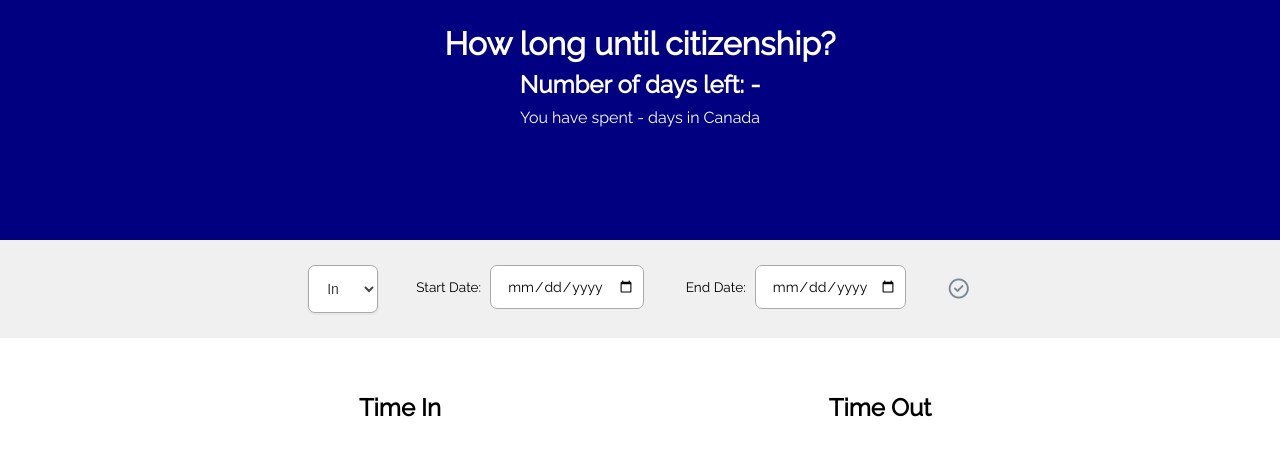
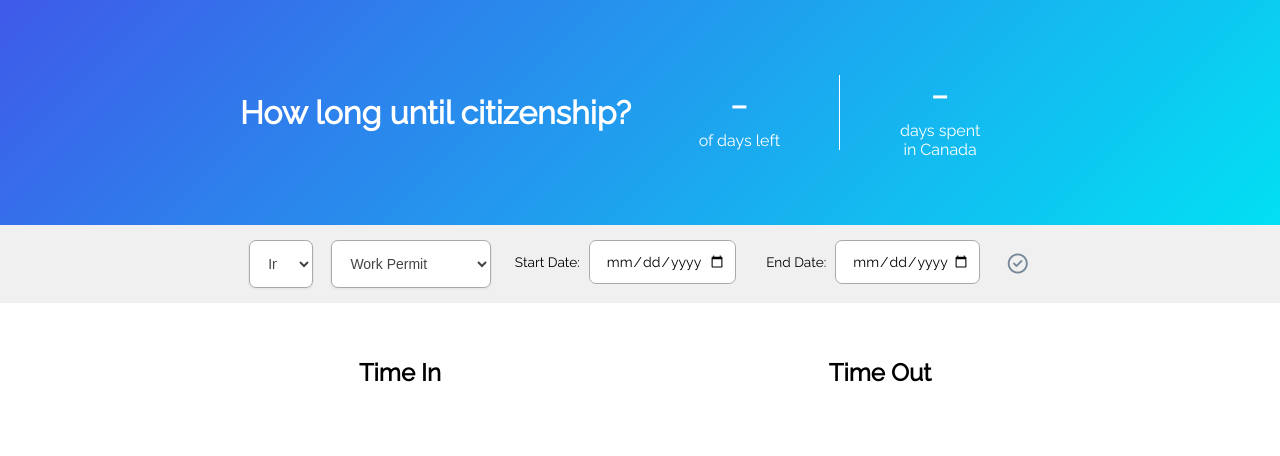
Before and after one commit to MarionChimiack/ctzen, a plain HTML site: page index.html in a window 1280 px wide. Drawn offline with Linux system fonts and the light colour scheme; no server answers.

Commit message:
add work permit functionnaly and better css structure, design rework

```diff
--- a/css/style.css
+++ b/css/style.css
@@ -7,36 +7,44 @@
   font-family: 'Raleway',sans-serif;
   font-weight: 400;
 }
-
+.headerContent, .formContent{
+  width:800px;
+  margin: 0 auto;
+  display:flex;
+  flex-flow: row;
+  justify-content: space-around;
+}
+.headerContent{
+  padding-top:65px;
+  align-items:center;
+}
+.borderRight{
+  border-right: 1px solid #fff;
+}
 /**************************************/
 /********** HEADER ***********/
 
-.container{
-  width: 650px;
-  margin: 0 auto;
+.header{
+  background: #3f5ae9;
+  background: -moz-linear-gradient(-45deg, #3f5ae9 0%, #02e0f3 100%);
+  background: -webkit-linear-gradient(-45deg, #3f5ae9 0%, #02e0f3 100%);
+  background: linear-gradient(135deg, #3f5ae9 0%, #02e0f3 100%);
+  color:#fff;
+  min-height:225px;
 }
-.header{
-  background-color: navy;
-  color:#fff;
-  height:30vh;
+.headerContent_column_title{
+  flex-basis:50%;
 }
-.headerContent, .formContent{
-  width:700px;
-  margin: 0 auto;
-  text-align: center;
-  padding: 25px;
+.headerContent_column{
+  flex-basis:25%;
 }
-.headerContent h2{
-  line-height: 2.85rem;
+.headerContent_text{
+  text-align: center
 }
-.content{
-  background-color: #fff;
-  width:100%;
-  margin-bottom:15px;
-  box-sizing:border-box;
-}
-.padding{
-  padding:15px;
+.headerContent_numbers{
+  display:block;
+  font-weight: 400;
+  font-size: 3rem;
 }
 
 /**************************************/
@@ -46,9 +54,8 @@
   background: #f0f0f0;
 }
 .formContent{
-  display:flex;
-  flex-flow: row;
-  justify-content: space-around;
+  text-align: center;
+  padding: 15px;
 }
 select.addType{
   display: block;
@@ -57,13 +64,35 @@
   color: #444;
   line-height: 1.5;
   padding: 1em 1.4em 1em 1em;
-  width:10%;
+  width:8%;
   box-sizing: border-box;
   margin: 0;
   border: 1px solid #aaa;
   box-shadow: 0 1px 0 1px rgba(0,0,0,.04);
   border-radius: .5em;
   background-color: #fff;
+}
+select.addWP{
+  display: block;
+  opacity:1;
+  transition: 0.2s linear;
+  font-size: 14px;
+  font-family: sans-serif;
+  color: #444;
+  line-height: 1.5;
+  padding: 1em 1.4em 1em 1em;
+  width:20%;
+  box-sizing: border-box;
+  margin: 0;
+  border: 1px solid #aaa;
+  box-shadow: 0 1px 0 1px rgba(0,0,0,.04);
+  border-radius: .5em;
+  background-color: #fff;
+}
+
+select.addWP.hide{
+  opacity:0;
+  width:0
 }
 
 .dateInput p{
@@ -78,7 +107,7 @@
   font-size: 14px;
   border: 1px solid #aaa;
   border-radius: .5em;
-  width: 55%;
+  width: 52%;
 }
 
 button{
--- a/index.html
+++ b/index.html
@@ -10,9 +10,9 @@
   <body>
         <div class="header">
           <div class="headerContent">
-            <h1>How long until citizenship?</h1>
-            <h2>Number of days left: <span class="remainDays">-</span></h2>
-            <p>You have spent <span class="inDays">-</span> days in Canada</p>
+            <div class="headerContent_column_title"><h1>How long until citizenship?</h1></div>
+            <div class="headerContent_column headerContent_text borderRight"><span class="headerContent_numbers remainDays">-</span>of days left</div>
+            <div class="headerContent_column headerContent_text"><span class="headerContent_numbers inDays">-</span> days spent<br/>in Canada</div>
           </div>
         </div>
 
@@ -22,6 +22,11 @@
             <select class="addType">
               <option value="in" selected>In</option>
               <option value="out">Out</option>
+            </select>
+
+            <select class="addWP">
+              <option value="WP" selected>Work Permit</option>
+              <option value="RP">Permanent Residency</option>
             </select>
 
             <div class="dateInput">
@@ -60,6 +65,27 @@
         </div>
 
     </div>
+    <!-- The core Firebase JS SDK is always required and must be listed first -->
+    <script src="https://www.gstatic.com/firebasejs/6.1.1/firebase-app.js"></script>
+
+    <!-- TODO: Add SDKs for Firebase products that you want to use
+         https://firebase.google.com/docs/web/setup#config-web-app -->
+    <script src="https://www.gstatic.com/firebasejs/6.1.1/firebase-auth.js"></script>
+
+    <script>
+      // Your web app's Firebase configuration
+      var firebaseConfig = {
+        apiKey: "AIzaSyBZsnUZGIaqz5AeEo4mx6m-HFPmOnJU03g",
+        authDomain: "ctzen-648ef.firebaseapp.com",
+        databaseURL: "https://ctzen-648ef.firebaseio.com",
+        projectId: "ctzen-648ef",
+        storageBucket: "ctzen-648ef.appspot.com",
+        messagingSenderId: "890646633843",
+        appId: "1:890646633843:web:b6cfd2c8e8e3f2c1"
+      };
+      // Initialize Firebase
+      firebase.initializeApp(firebaseConfig);
+    </script>
     <script type="text/javascript" src='js/app.js'></script>
   </body>
 </html>
--- a/js/app.js
+++ b/js/app.js
@@ -112,6 +112,7 @@
     inDays: '.inDays',
     add: '.addBtn',
     type: '.addType',
+    wp: '.addWP',
     start: '.startDate',
     end: '.endDate',
     inContainer: '.timein_list',
@@ -177,10 +178,12 @@
 
 const appController = ((dataCtrl,uICtrl) => {
 
+
   const initEventListeners = () => {
     let DOM = uICtrl.getDOMelements();
 
     document.querySelector(DOM.add).addEventListener('click', addEntry);
+    document.querySelector(DOM.type).addEventListener('change', toggleWP);
 
     document.addEventListener('keypress', e => {
       if(e.keyCode === 13 || e.which === 13){
@@ -199,6 +202,15 @@
       return data;
     }catch(e){
       console.log(e);
+    }
+  }
+
+  const toggleWP = () => {
+    let DOM = uICtrl.getDOMelements();
+    if(document.querySelector(DOM.type).value === 'out'){
+      document.querySelector(DOM.wp).classList.add('hide');
+    }else{
+      document.querySelector(DOM.wp).classList.remove('hide');
     }
   }
 
```
Also changed, not shown: data.json (+1 -14 lines).
